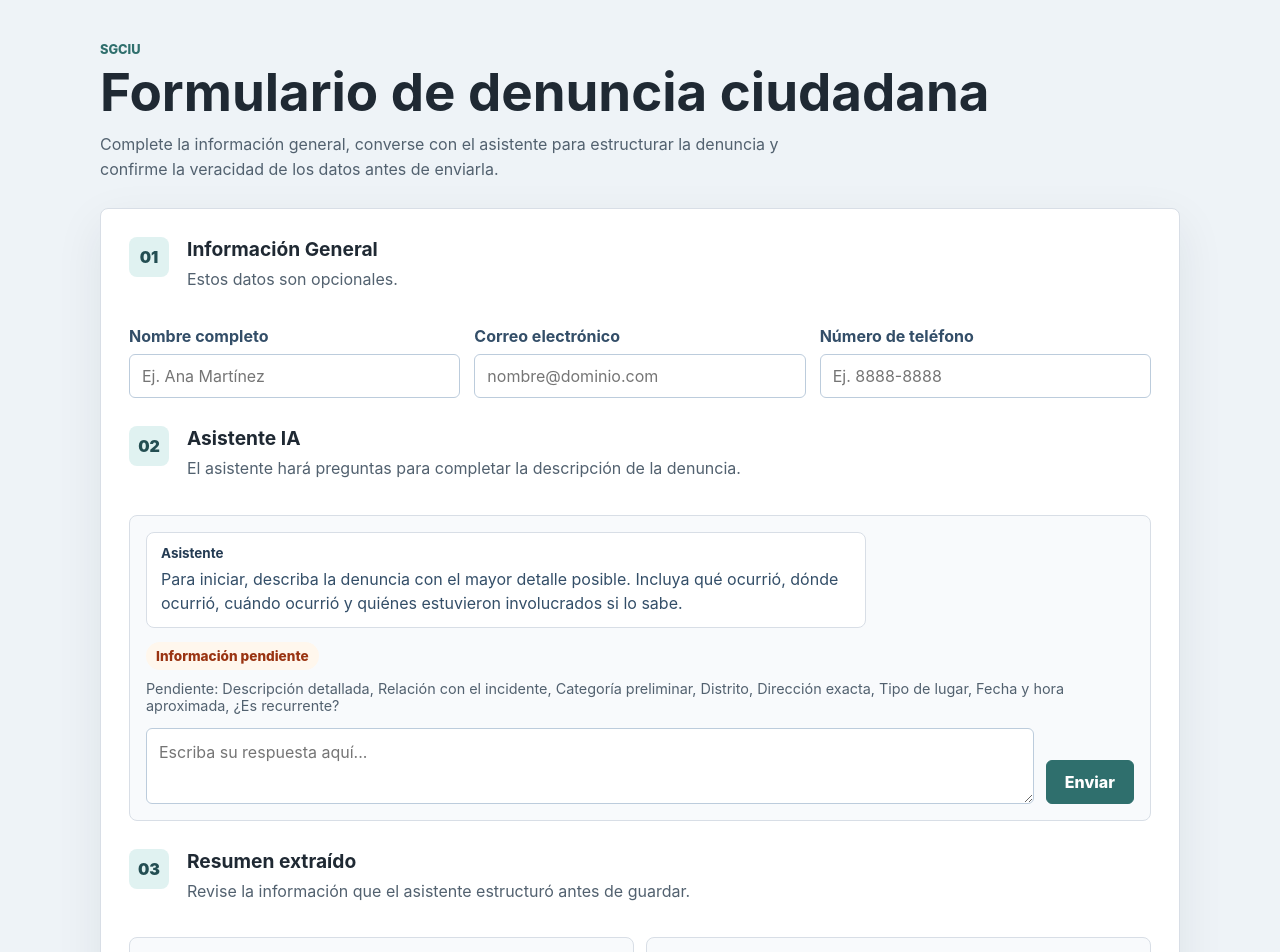
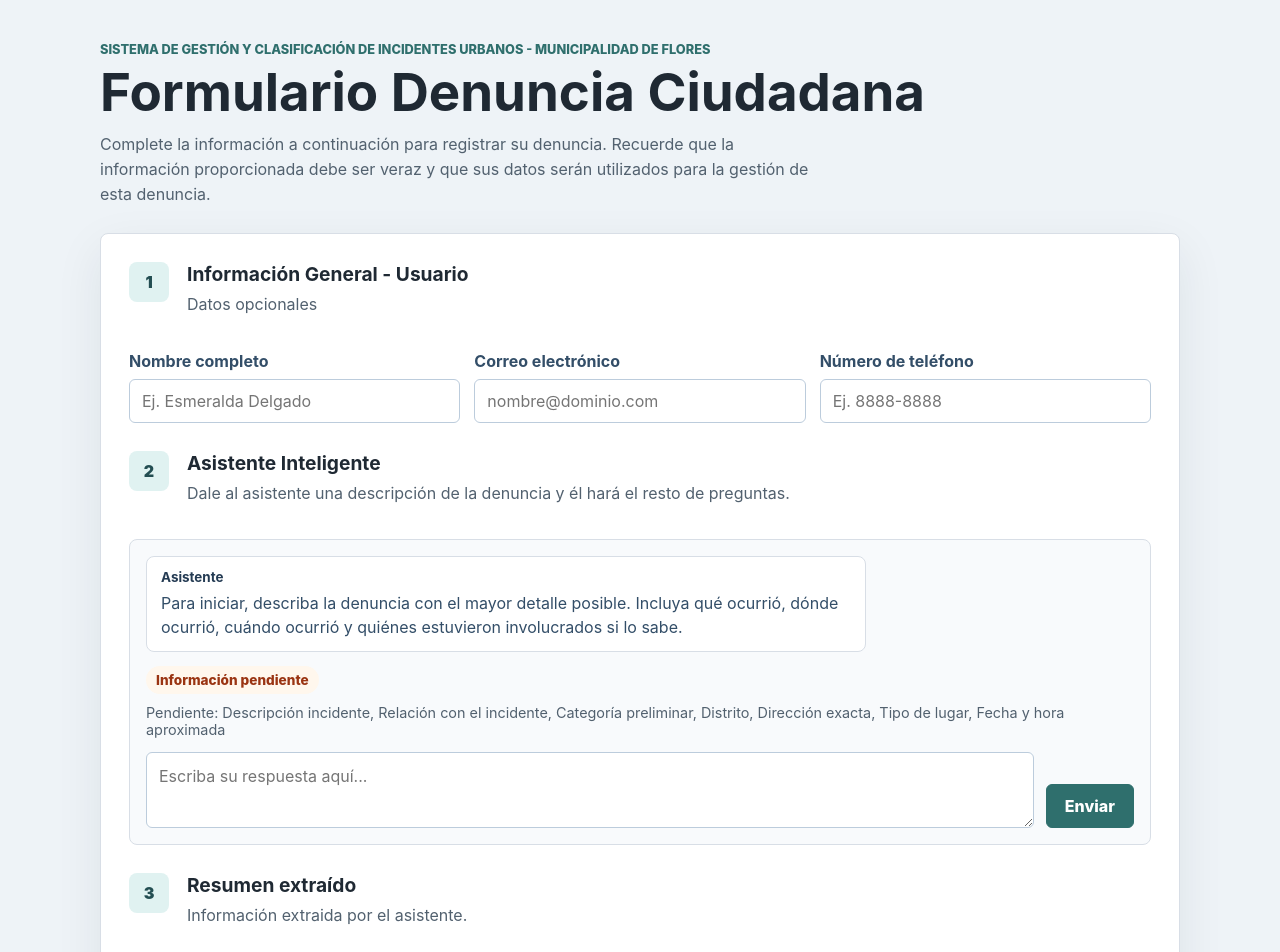
Before and after one commit to andazo/SGCIU, a React (Vite) app in the folder frontend/: page / in a window 1280 px wide. Shown: the top 952 px of the page. Built offline with nearby package versions, Linux system fonts and the light colour scheme; no server answers.

Commit message:
Added fixes for district and specific address of incident

```diff
--- a/frontend/src/App.jsx
+++ b/frontend/src/App.jsx
@@ -10,18 +10,16 @@ const INITIAL_EXTRACTED_DATA = {
   direccion_exacta: null,
   tipo_lugar: null,
   fecha_hora_aproximada: null,
-  es_recurrente: null,
 };
 
 const SUMMARY_LABELS = {
-  descripcion_detallada: 'Descripción detallada',
+  descripcion_detallada: 'Descripción incidente',
   relacion_incidente: 'Relación con el incidente',
   categoria_preliminar: 'Categoría preliminar',
   distrito: 'Distrito',
   direccion_exacta: 'Dirección exacta',
   tipo_lugar: 'Tipo de lugar',
   fecha_hora_aproximada: 'Fecha y hora aproximada',
-  es_recurrente: '¿Es recurrente?',
 };
 
 const INITIAL_AI_MESSAGE = {
@@ -50,6 +48,15 @@ function SummaryList({ extractedData }) {
         </div>
       ))}
     </dl>
+  );
+}
+
+function mergeExtractedData(currentData, nextData) {
+  return Object.fromEntries(
+    Object.keys(INITIAL_EXTRACTED_DATA).map((key) => [
+      key,
+      nextData?.[key] ?? currentData[key] ?? null,
+    ]),
   );
 }
 
@@ -112,6 +119,7 @@ export default function App() {
         },
         body: JSON.stringify({
           messages: nextMessages.filter((message) => message.role !== 'system'),
+          current_extracted_data: extractedData,
         }),
       });
 
@@ -125,7 +133,9 @@ export default function App() {
         ...current,
         { role: 'assistant', content: aiResponse.assistant_message },
       ]);
-      setExtractedData(aiResponse.extracted_data ?? INITIAL_EXTRACTED_DATA);
+      setExtractedData((currentData) =>
+        mergeExtractedData(currentData, aiResponse.extracted_data),
+      );
       setMissingFields(aiResponse.missing_fields ?? []);
       setIsAiComplete(Boolean(aiResponse.is_complete));
     } catch (error) {
@@ -192,21 +202,21 @@ export default function App() {
   return (
     <main className="appShell">
       <section className="intro">
-        <p className="eyebrow">SGCIU</p>
-        <h1>Formulario de denuncia ciudadana</h1>
+        <p className="eyebrow">Sistema de Gestión y Clasificación de Incidentes Urbanos - Municipalidad de Flores</p>
+        <h1>Formulario Denuncia Ciudadana</h1>
         <p>
-          Complete la información general, converse con el asistente para estructurar la
-          denuncia y confirme la veracidad de los datos antes de enviarla.
+          Complete la información a continuación para registrar su denuncia.
+          Recuerde que la información proporcionada debe ser veraz y que sus datos serán utilizados para la gestión de esta denuncia.
         </p>
       </section>
 
       <form className="formPanel" onSubmit={handleSubmit}>
         <section className="formSection">
           <div className="sectionHeader">
-            <span>01</span>
+            <span>1</span>
             <div>
-              <h2>Información General</h2>
-              <p>Estos datos son opcionales.</p>
+              <h2>Información General - Usuario</h2>
+              <p>Datos opcionales</p>
             </div>
           </div>
 
@@ -217,7 +227,7 @@ export default function App() {
                 id="name"
                 name="name"
                 type="text"
-                placeholder="Ej. Ana Martínez"
+                placeholder="Ej. Esmeralda Delgado"
                 value={contactData.name}
                 onChange={handleContactChange}
               />
@@ -251,10 +261,10 @@ export default function App() {
 
         <section className="formSection">
           <div className="sectionHeader">
-            <span>02</span>
+            <span>2</span>
             <div>
-              <h2>Asistente IA</h2>
-              <p>El asistente hará preguntas para completar la descripción de la denuncia.</p>
+              <h2>Asistente Inteligente</h2>
+              <p>Dale al asistente una descripción de la denuncia y él hará el resto de preguntas.</p>
             </div>
           </div>
 
@@ -307,10 +317,10 @@ export default function App() {
 
         <section className="formSection">
           <div className="sectionHeader">
-            <span>03</span>
+            <span>3</span>
             <div>
               <h2>Resumen extraído</h2>
-              <p>Revise la información que el asistente estructuró antes de guardar.</p>
+              <p>Información extraida por el asistente.</p>
             </div>
           </div>
 
@@ -319,9 +329,9 @@ export default function App() {
 
         <section className="formSection">
           <div className="sectionHeader">
-            <span>04</span>
+            <span>4</span>
             <div>
-              <h2>Consentimiento sobre información y veracidad legal</h2>
+              <h2>Consentimiento sobre información y veracidad</h2>
               <p>Estas confirmaciones son obligatorias para enviar la denuncia.</p>
             </div>
           </div>
```
Also changed, not shown: 2 other files (tests, documents, lock files or other folders).
